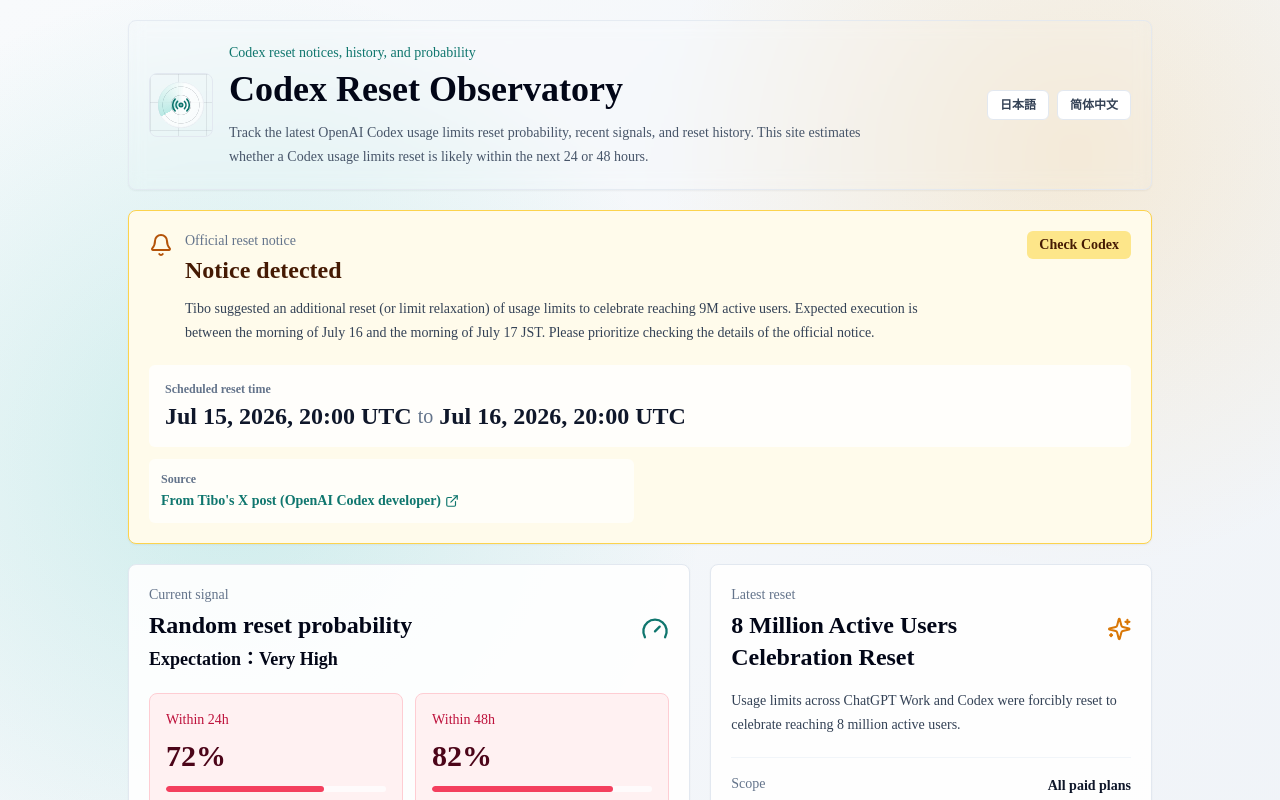
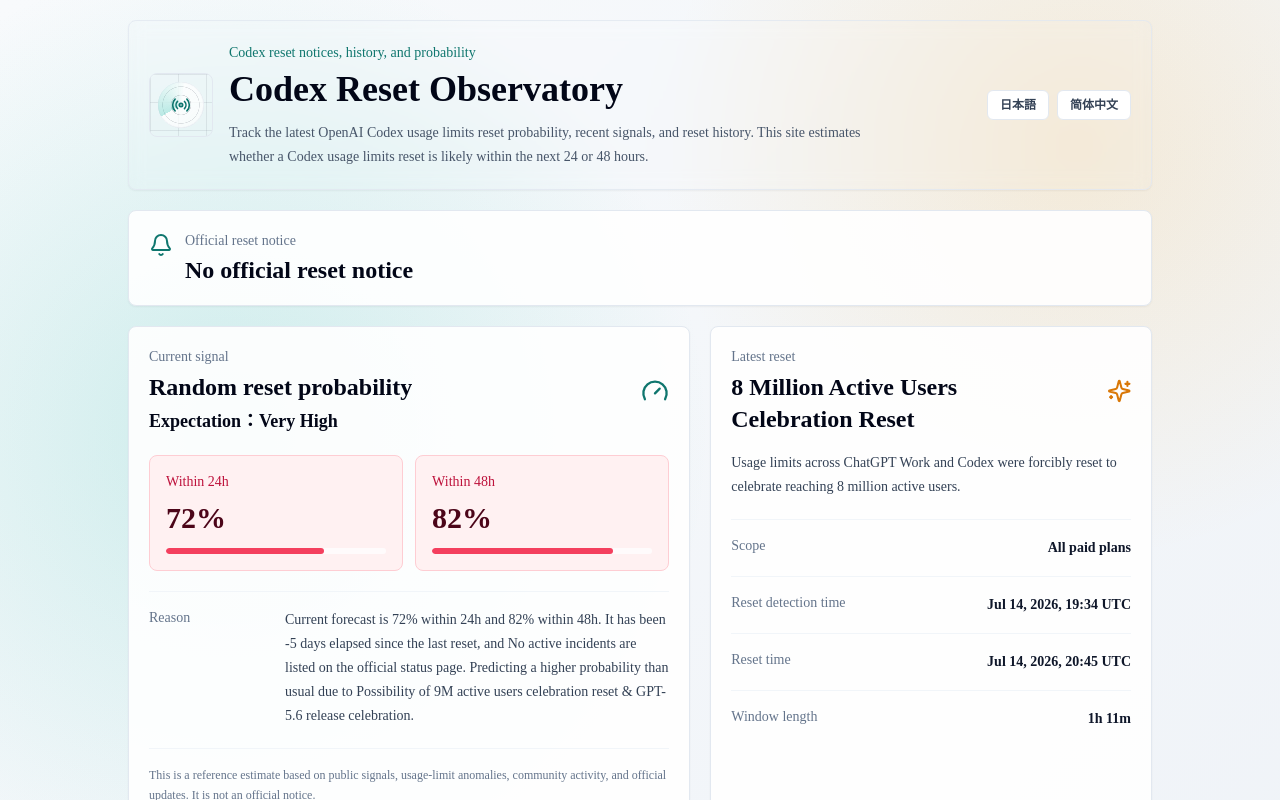
Before and after one commit to gussuri/codex-reset-observatory, a Next.js app: page /en in a window 1280 px wide. Shown: the top 800 px of the page. Built offline with nearby package versions, Linux system fonts and the light colour scheme; no server answers.

Commit message:
revert(notice): remove 9M notice from official notices card and keep it as active timeline hint only, revert bypass checks

```diff
--- a/data/observationSignals.ts
+++ b/data/observationSignals.ts
@@ -26,21 +26,7 @@ export type LocalObservationSignal = {
 
 export const LOCAL_OBSERVATION_SIGNALS: Array<LocalObservationSignal> = [
   {
-    id: "official-tibo-9m-users-notice-2026-07-15",
-    observedAt: "2026-07-15T15:00:00+09:00",
-    type: "official_notice",
-    status: "active",
-    expectedAt: "2026-07-16T05:00:00+09:00",
-    expectedEndAt: "2026-07-17T05:00:00+09:00",
-    expiresAt: "2026-07-17T05:00:00+09:00",
-    skipAutoHistoryMerge: true,
-    title: "Tibo氏が900万人アクティブユーザー到達に伴う利用制限の追加リセット（または制限緩和）を示唆しました。7月16日朝〜17日朝にかけての実施が予想されます。",
-    keywords: ["9m users", "900万人", "milestone", "Tibo", "thsottiaux"],
-    source: "https://x.com/thsottiaux",
-    sourceLabel: "Tibo氏（OpenAI Codex開発者）のXポストより",
-  },
-  {
-    id: "boost-gpt-5.6-release-9m-followup-2026-07-15",
+    id: "official-tibo-9m-users-hint-2026-07-15",
     observedAt: "2026-07-15T15:00:00+09:00",
     type: "probability_boost",
     status: "active",
@@ -48,8 +34,10 @@ export const LOCAL_OBSERVATION_SIGNALS: Array<LocalObservationSignal> = [
     boostValue24h: 0.30,
     boostValue48h: 0.20,
     boostReason: "900万人アクティブユーザー記念の可能性",
-    title: "900万人アクティブユーザー記念の可能性による確率調整",
+    title: "Tibo氏が900万人アクティブユーザー到達に伴う利用制限の追加リセット（または制限緩和）を示唆しました。",
+    keywords: ["9m users", "900万人", "celebration", "記念", "Tibo", "thsottiaux"],
     source: "https://x.com/thsottiaux",
+    sourceLabel: "Tibo氏（OpenAI Codex開発者）のXポストより",
   },
   {
     id: "boost-gpt-5.6-release-8m-followup-2026-07-15",
--- a/lib/radar/probability.ts
+++ b/lib/radar/probability.ts
@@ -23,7 +23,7 @@ export function getLocalResetProbability(
   const weightKey = period === "24h" ? "within24h" : "within48h";
   const periodHours = period === "24h" ? 24 : 48;
 
-  if (hasOfficialNoticeWithinHours(officialNotice, periodHours) && officialNotice?.id !== "official-tibo-9m-users-notice-2026-07-15") {
+  if (hasOfficialNoticeWithinHours(officialNotice, periodHours)) {
     return LOCAL_PROBABILITY_WEIGHTS.officialNotice[weightKey];
   }
 
@@ -346,7 +346,7 @@ export function getLocalProbabilityReason(
   const officialNotice = getLatestActiveLocalSignal("official_notice");
   const noticeHoursUntil = getHoursUntil(officialNotice?.expectedAt);
 
-  if (hasOfficialNoticeWithinHours(officialNotice, 24) && officialNotice?.id !== "official-tibo-9m-users-notice-2026-07-15") {
+  if (hasOfficialNoticeWithinHours(officialNotice, 24)) {
     return locale === "en"
       ? "An official reset notice has been detected, indicating a very high probability within 24 hours."
       : locale === "zh"
@@ -354,7 +354,7 @@ export function getLocalProbabilityReason(
         : "公式リセット予告があるため、通常より高めに見ています。";
   }
 
-  if (hasOfficialNoticeWithinHours(officialNotice, 48) && officialNotice?.id !== "official-tibo-9m-users-notice-2026-07-15") {
+  if (hasOfficialNoticeWithinHours(officialNotice, 48)) {
     return locale === "en"
       ? "An official reset notice has been detected, indicating a high probability within 48 hours."
       : locale === "zh"
```
